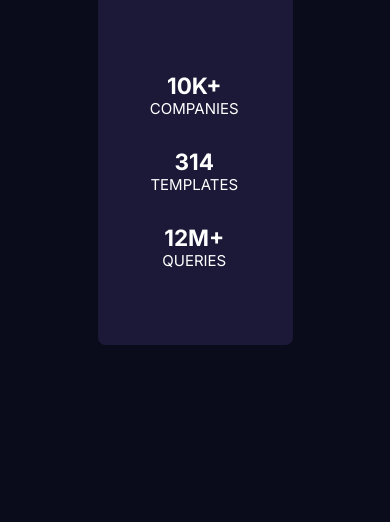
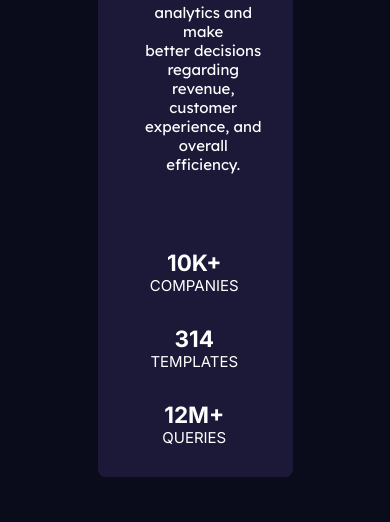
Before and after one commit to Promtech1/Stats-preview-card-component, a plain HTML site: page index.html in a window 390 px wide. Shown: the part 677-1199 px from the top of the page. Before the commit the page ends 1022 px from the top, so only its background shows below. Drawn offline with Linux system fonts and the light colour scheme.

Commit message:
Changed height of container from 100vh to nothing and it solved an issue

```diff
--- a/scss/global.scss
+++ b/scss/global.scss
@@ -17,5 +17,5 @@ body{
     color: white;
     display: flex;
     justify-content: center;
-
+    margin: 3em 0;
 }
--- a/scss/index.scss
+++ b/scss/index.scss
@@ -4,7 +4,7 @@
     display: flex;
     justify-content: center;
     align-items: center;
-    height: 100vh;
+
 
 
 
--- a/scss/media.scss
+++ b/scss/media.scss
@@ -12,7 +12,7 @@
                 border-radius: 0 0 .5em .5em;
 
                 .left-box-cen{
-                    padding: 5em 0;
+                    padding: 2em 0;
                     .left-up{
                         text-align: center;
                         margin-bottom: 5em;
```
Also changed, not shown: css/global.css, css/index.css, css/media.css.
